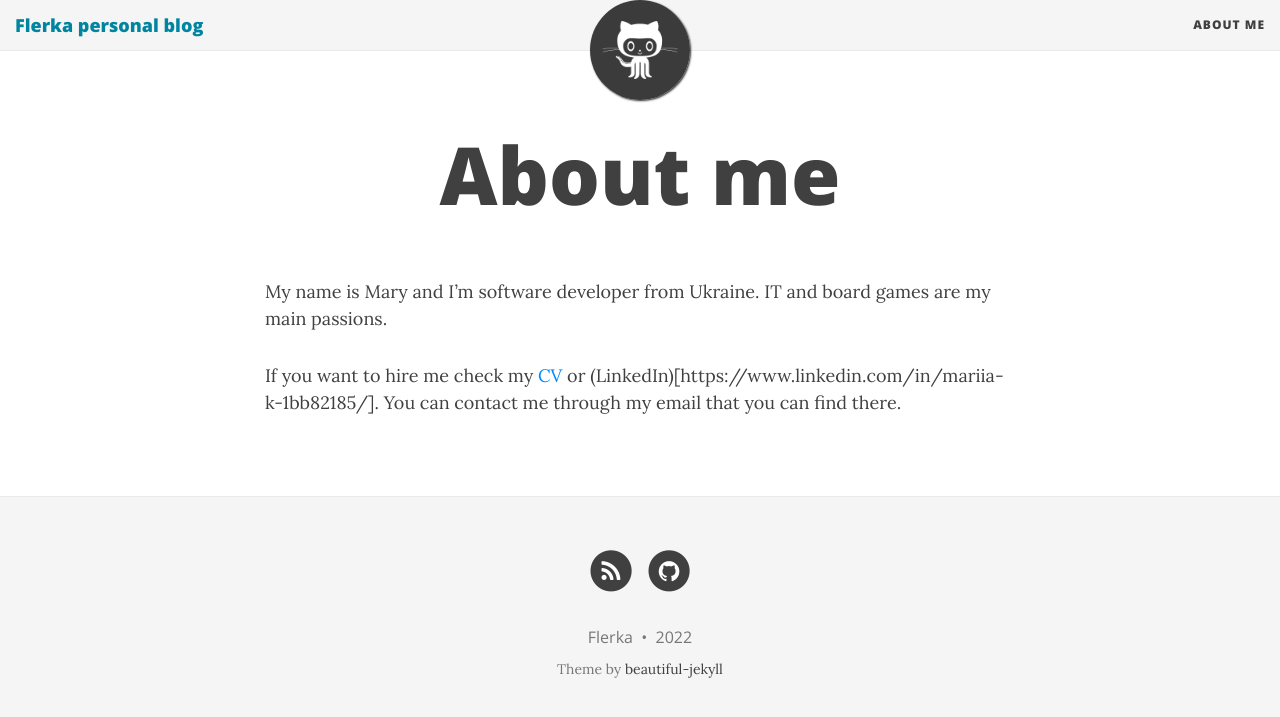
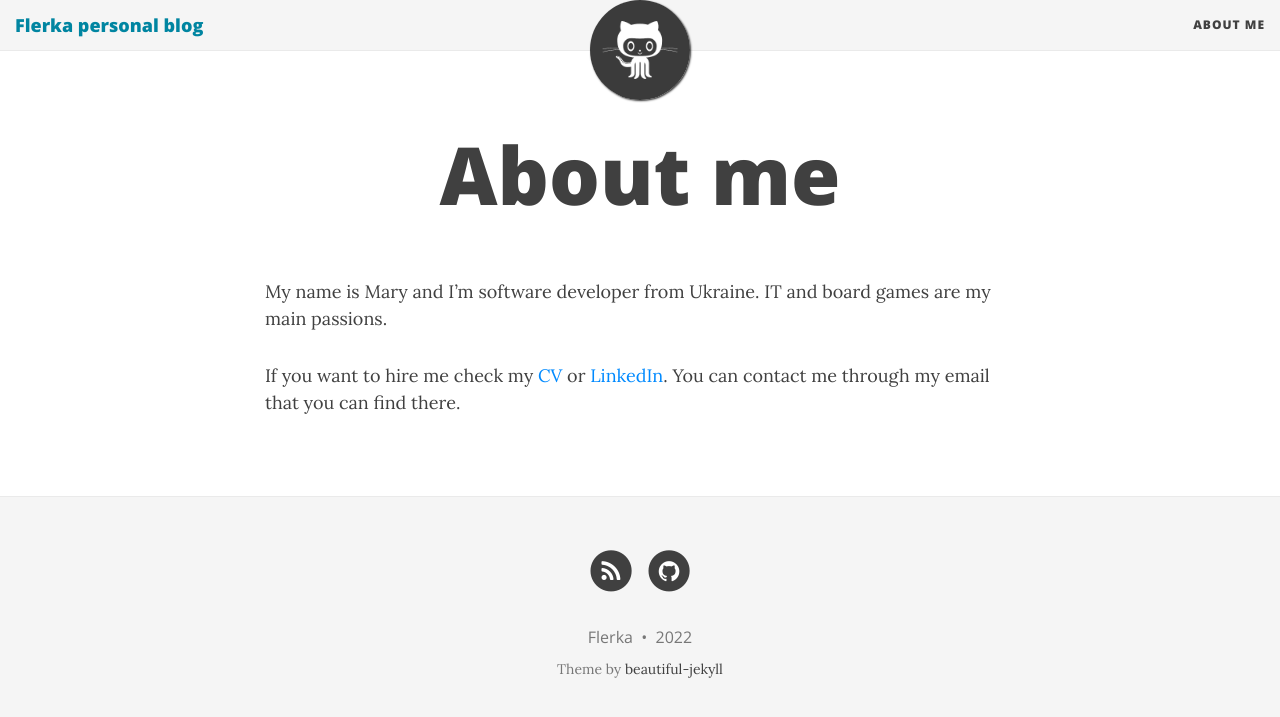
Before and after one commit to flerka/personal-blog, a Jekyll site: the page built from aboutme.md, in a window 1280 px wide. Shown: the top 717 px of the page. Built offline with Jekyll 4.4.1, drawn with Linux system fonts in a browser that asks for light colours; nearby versions of some CDN libraries.

Commit message:
fix about me

```diff
--- a/aboutme.md
+++ b/aboutme.md
@@ -5,4 +5,4 @@ title: About me
 
 My name is Mary and I'm software developer from Ukraine. IT and board games are my main passions.
 
-If you want to hire me check my [CV](https://flerka.github.io/) or (LinkedIn)[https://www.linkedin.com/in/mariia-k-1bb82185/]. You can contact me through my email that you can find there.
+If you want to hire me check my [CV](https://flerka.github.io/) or [LinkedIn](https://www.linkedin.com/in/mariia-k-1bb82185/). You can contact me through my email that you can find there.
```
